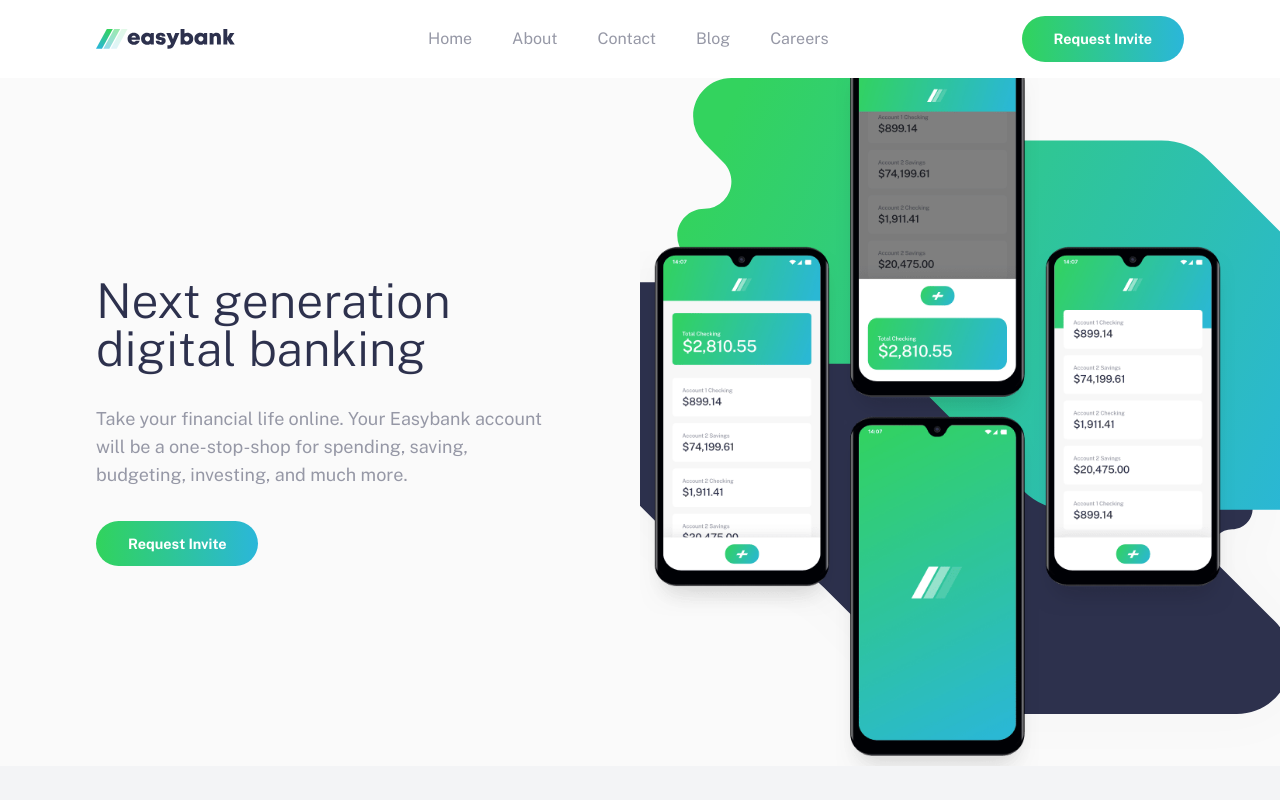
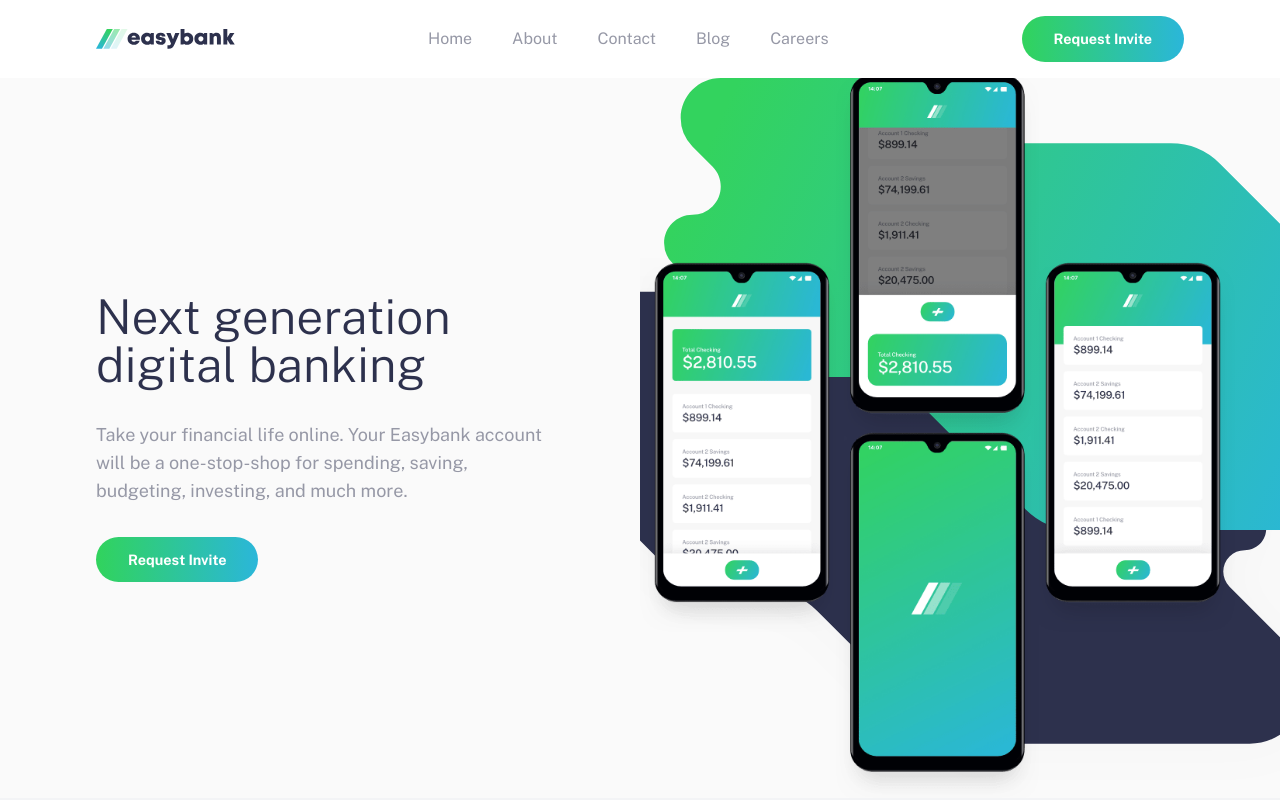
Before and after one commit to KlevertonOliveira/Easybank-Landing-Page, a Next.js app: page / in a window 1280 px wide. Shown: the top 800 px of the page. Built offline with nearby package versions, Linux system fonts and the light colour scheme.

Commit message:
Project Complete!

```diff
--- a/tailwind.config.js
+++ b/tailwind.config.js
@@ -34,7 +34,7 @@
 			},
 
 			height:{
-				'hero-desktop':'43rem'
+				'hero-desktop':'45rem'
 			},
 
 			minHeight:{
```
